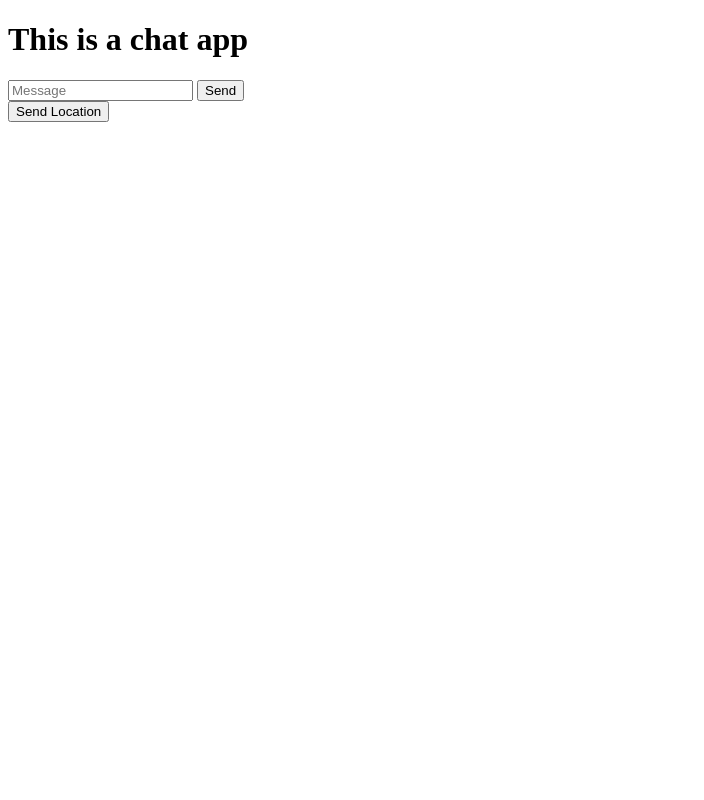
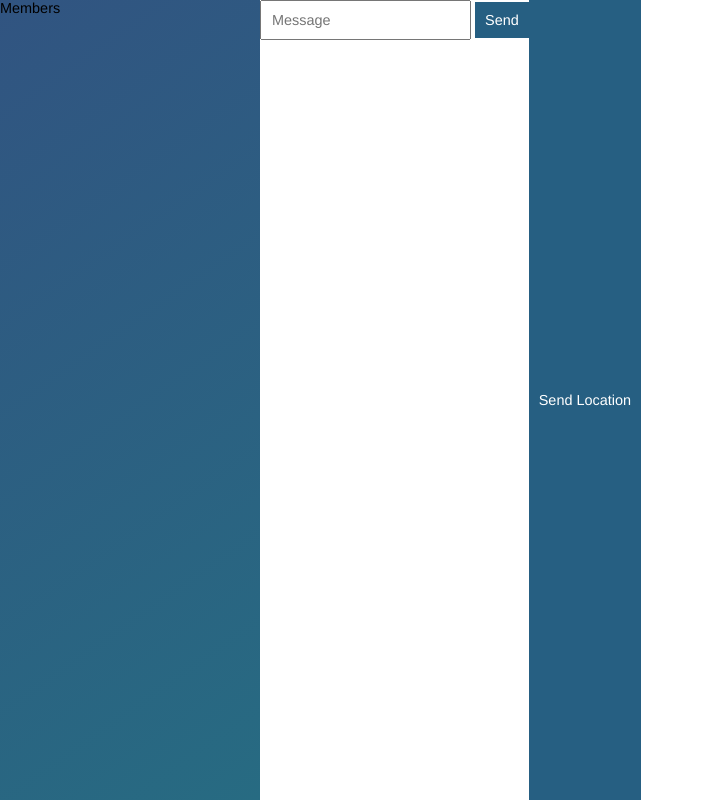
Before and after one commit to saksham1998/Fluke, a website: page public/index.html in a window 1280 px wide. Shown: the whole page, without its empty margins (0-704 px from the left). Drawn offline with nearby package versions, Linux system fonts and the light colour scheme; no server answers.

Commit message:
Adding classes

```diff
--- a/public/index.html
+++ b/public/index.html
@@ -5,9 +5,18 @@
     <title>Fluke</title>
       <script src="https://ajax.googleapis.com/ajax/libs/jquery/3.3.1/jquery.min.js"></script>
       <link rel="icon" href="/styles/favicon.jpg">
+      <link rel="stylesheet" href="/styles/style.css">
   </head>
-  <body>
-    <h1>This is a chat app</h1>
+  <body class="chat">
+    <div class="chat__sidebar">
+      <h2>Members</h2>
+      <div id="users">
+
+      </div>
+      <div class="chat__main">
+
+      </div>
+    </div>
     <ol id="messages"></ol>
 
   <form id="message-form">
```
